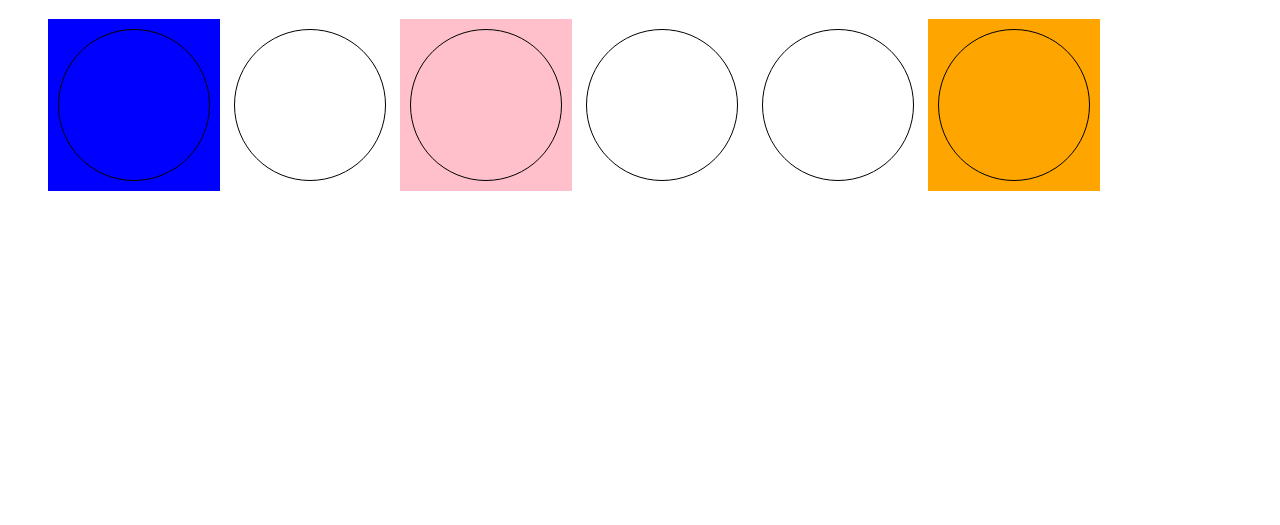
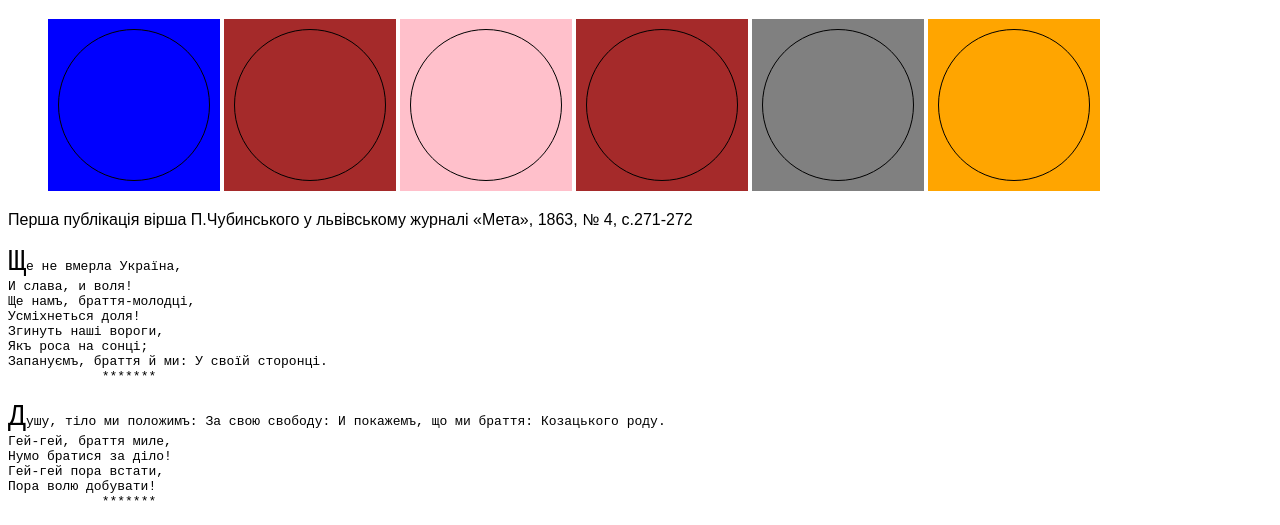
Before and after one commit to OleksandrButyter/HA4, a plain HTML site: page index.html in a window 1280 px wide. Shown: the part 617-1142 px from the top of the page. Before the commit the page ends 828 px from the top, so only its background shows below. Drawn offline with Linux system fonts and the light colour scheme.

Commit message:
Add pseudo

```diff
--- a/css/index.css
+++ b/css/index.css
@@ -65,3 +65,23 @@ li:nth-child(3) {
 li:nth-child(3) div:hover {
    background-color: brown;
 }
+
+#li2, #li4 {
+     background-color: brown;
+}
+
+#li4 + li {
+    background-color: grey;
+}
+
+pre:first-letter {
+    font-size: 30px;
+}
+
+pre::after {
+    content: "*******";
+}
+
+p::first-line {
+    font-family: fantasy;
+}
--- a/index.html
+++ b/index.html
@@ -14,11 +14,34 @@
         <h1>CSS Pseudo-classes</h1>
         <ul>
             <li><div></div></li>
+            <li id="li2"><div></div></li>
             <li><div></div></li>
-            <li><div></div></li>
-            <li><div></div></li>
-            <li><div></div></li>
+            <li id="li4"><div></div></li>
+            <li id="li5"><div></div></li>
             <li><div></div></li>
         </ul>
+        <p>
+             Перша публікація вірша П.Чубинського у львівському журналі «Мета», 1863, № 4, с.271-272
+        </p>
+        <p>
+            <pre>
+Ще не вмерла Україна,
+И слава, и воля!
+Ще намъ, браття-молодці,
+Усміхнеться доля!
+Згинуть наші вороги,
+Якъ роса на сонці;
+Запануємъ, браття й ми: У своїй сторонці.
+            </pre>
+        </p>
+        <p>
+            <pre>
+Душу, тіло ми положимъ: За свою свободу: И покажемъ, що ми браття: Козацького роду.
+Гей-гей, браття миле,
+Нумо братися за діло!
+Гей-гей пора встати,
+Пора волю добувати!
+            </pre>
+        </p>
     </body>
 </html>
```
